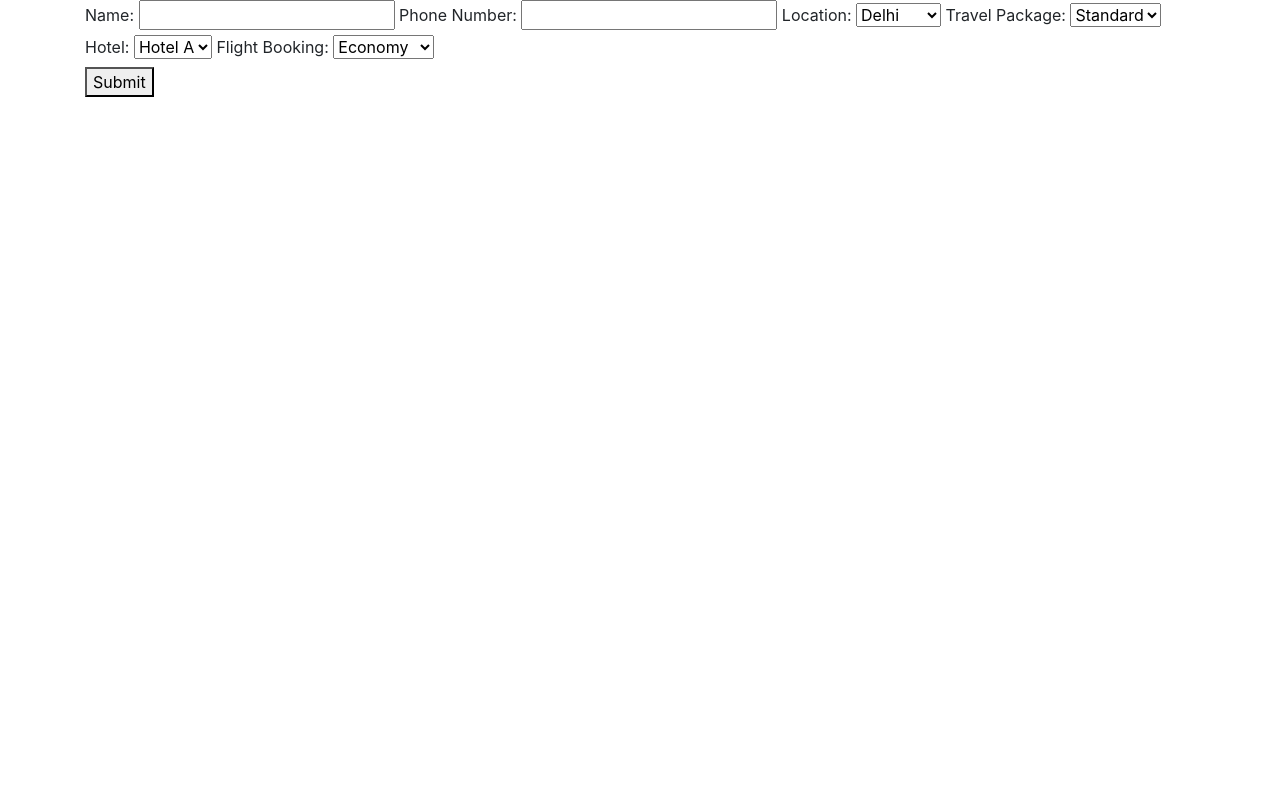
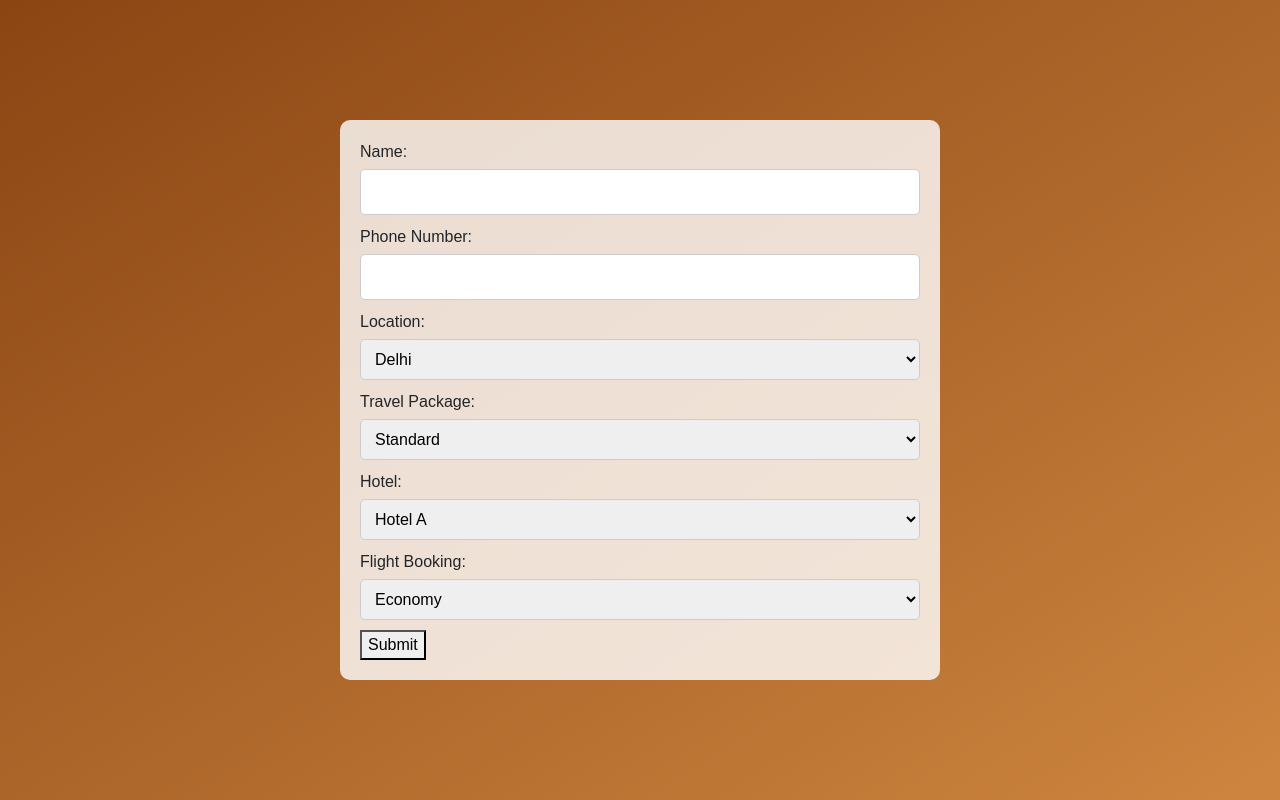
Before and after one commit to Sivatejach/projectNextwave, a plain HTML site: page details.html in a window 1280 px wide. Drawn offline with nearby package versions, Linux system fonts and the light colour scheme; a web font is replaced by a local one.

Commit message:
changes on index html

```diff
--- a/details.css
+++ b/details.css
@@ -0,0 +1,30 @@
+@import url("https://fonts.googleapis.com/css2?family=Bree+Serif&family=Caveat:wght@400;700&family=Lobster&family=Monoton&family=Open+Sans:ital,wght@0,400;0,700;1,400;1,700&family=Playfair+Display+SC:ital,wght@0,400;0,700;1,700&family=Playfair+Display:ital,wght@0,400;0,700;1,700&family=Roboto:ital,wght@0,400;0,700;1,400;1,700&family=Source+Sans+Pro:ital,wght@0,400;0,700;1,700&family=Work+Sans:ital,wght@0,400;0,700;1,700&display=swap");
+
+body {
+    margin: 0;
+    padding: 0;
+    font-family: Arial, sans-serif;
+    background: linear-gradient(to bottom right, #8B4513, #CD853F);
+    height: 100vh;
+    display: flex;
+    justify-content: center;
+    align-items: center;
+}
+.container {
+    background-color: rgba(255, 255, 255, 0.8);
+    padding: 20px;
+    border-radius: 10px;
+    width: 80%;
+    max-width: 600px;
+}
+label {
+    display: block;
+    margin-bottom: 5px;
+}
+select, input {
+    width: 100%;
+    padding: 10px;
+    margin-bottom: 10px;
+    border-radius: 5px;
+    border: 1px solid #ccc;
+}
```
Also changed, not shown: index.html (+7 -3 lines).
